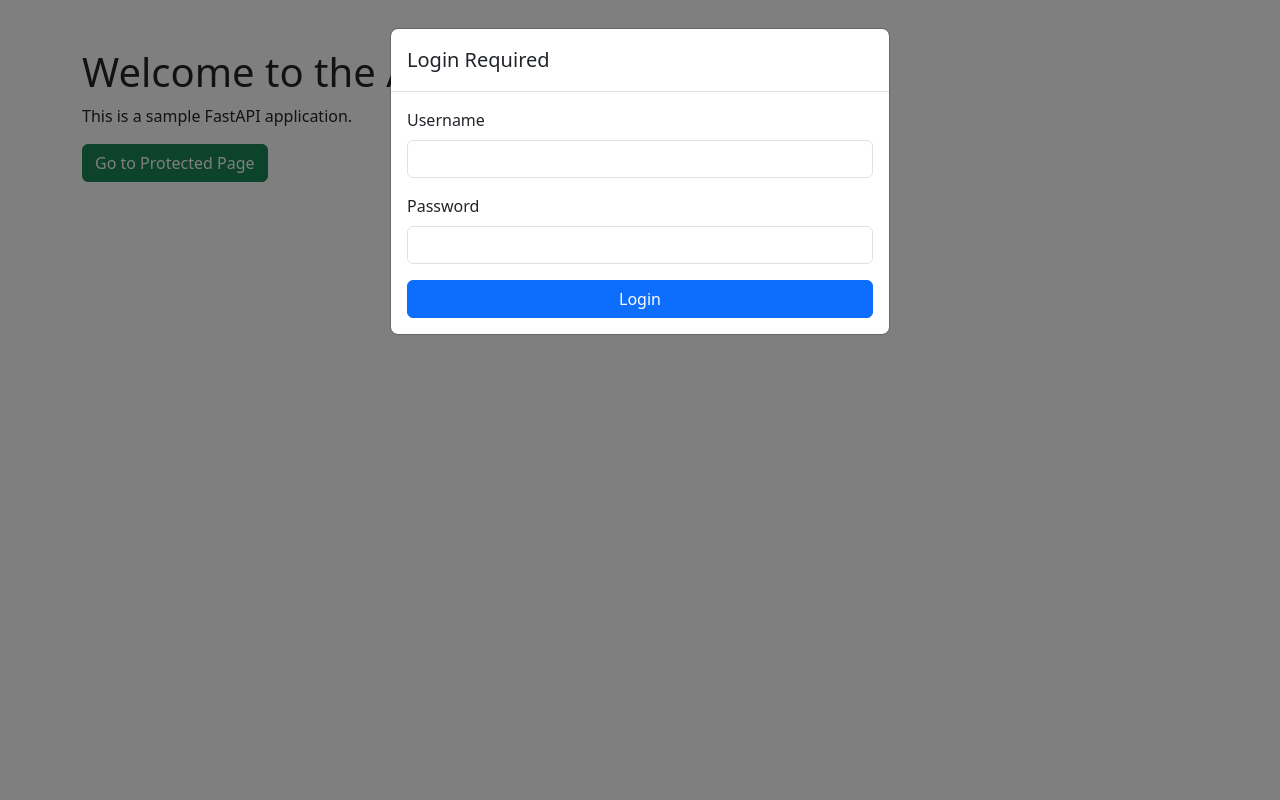
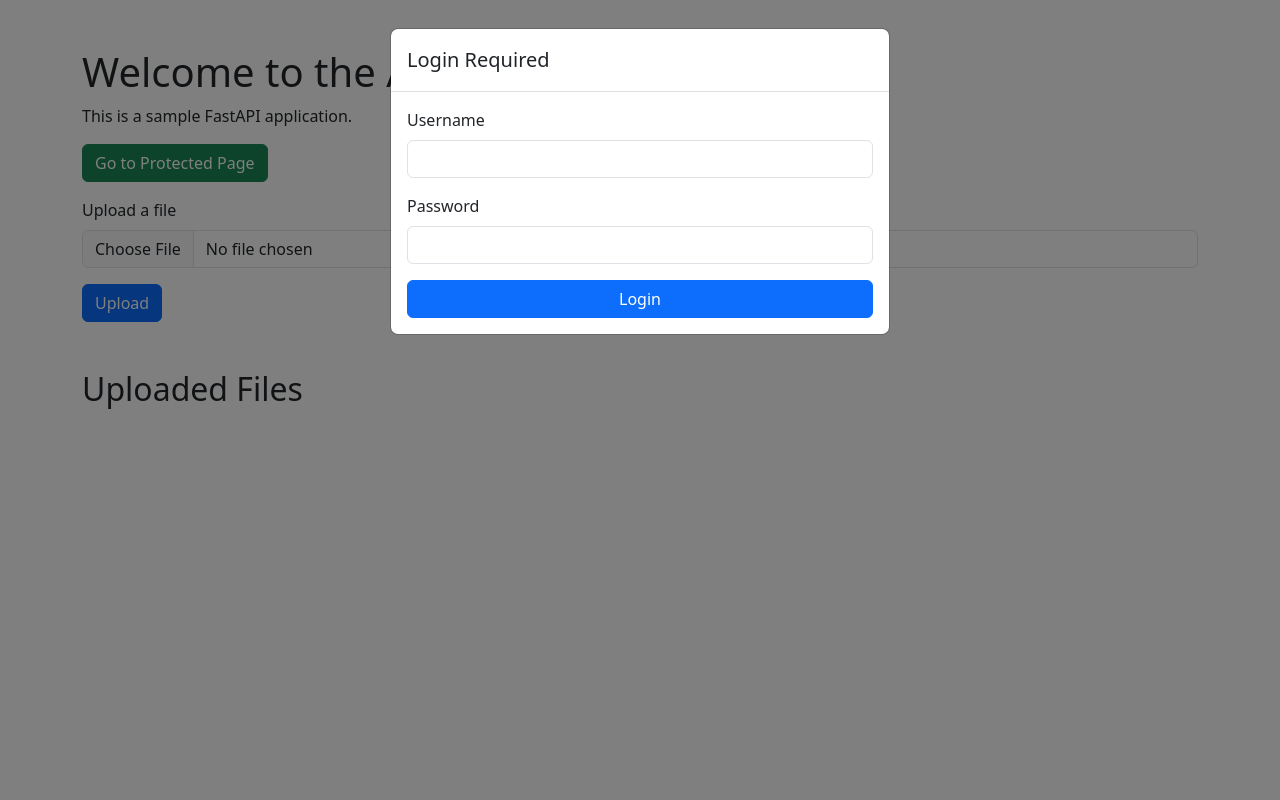
Before and after one commit to liimanarina/MarkoDemoFastAPI, a FastAPI app: page / in a window 1280 px wide. Run offline with FastAPI, Linux system fonts and the light colour scheme.

Commit message:
file upload

```diff
--- a/main.py
+++ b/main.py
@@ -1,9 +1,12 @@
-from fastapi import FastAPI, Request, Form, Response, status, Depends, HTTPException
+#Mostly copied from Msoft's FastAPI demo. Marko Niinimaki marko.n@chula.ac.th
+#Run: python3 -m uvicorn main:app
+from fastapi import FastAPI, Request, Form, Response, status, Depends, HTTPException, File, UploadFile
 from fastapi.responses import JSONResponse, HTMLResponse, RedirectResponse
 from fastapi.staticfiles import StaticFiles
 from fastapi.templating import Jinja2Templates
 from starlette.middleware.sessions import SessionMiddleware
 import uvicorn
+import os
 
 app = FastAPI()
 app.add_middleware(SessionMiddleware, secret_key="yes_its_secret")
@@ -53,5 +56,20 @@
 
     return templates.TemplateResponse('protected.html', {"request": request})
 
+@app.post("/upload")
+async def upload_file(file: UploadFile = File(...)):
+    """Handles file upload and saves it to the static directory."""
+    print("Starting file upload")
+    file_location = f"static/{file.filename}"
+    with open(file_location, "wb") as f:
+        f.write(file.file.read())
+    return {"success": True, "file_location": file_location}
+
+@app.get("/files")
+async def list_files(request: Request):
+    """Lists the files in the static directory."""
+    files = os.listdir("static")
+    return templates.TemplateResponse('index.html', {"request": request, "files": files})
+
 if __name__ == '__main__':
     uvicorn.run('main:app', host='0.0.0.0', port=8000)
--- a/templates/index.html
+++ b/templates/index.html
@@ -41,6 +41,25 @@
 
     <button id="protectedBtn" class="btn btn-success">Go to Protected Page</button>
     <button id="logoutBtn" class="btn btn-danger" style="display:none;">Logout</button>
+
+    <!-- File Upload Form -->
+    <form id="uploadForm" class="mt-3" enctype="multipart/form-data">
+        <div class="mb-3">
+            <label for="fileInput" class="form-label">Upload a file</label>
+            <input type="file" class="form-control" id="fileInput" name="file" required>
+        </div>
+        <button type="submit" class="btn btn-primary">Upload</button>
+    </form>
+
+    <!-- Uploaded Files Section -->
+    <div class="mt-5">
+        <h2>Uploaded Files</h2>
+        <ul id="fileList">
+            {% for file in files %}
+                <li><a href="/static/{{ file }}" target="_blank">{{ file }}</a></li>
+            {% endfor %}
+        </ul>
+    </div>
 </div>
 
 <script>
@@ -90,6 +109,29 @@
         document.getElementById("protectedBtn").addEventListener("click", function () {
             window.location.href = "/protected";
         });
+
+        // Handle file upload
+        document.getElementById("uploadForm").addEventListener("submit", function (event) {
+            event.preventDefault();
+
+            var formData = new FormData();
+            var fileInput = document.getElementById("fileInput");
+            formData.append("file", fileInput.files[0]);
+
+            fetch("/upload", {
+                method: "POST",
+                body: formData
+            })
+            .then(response => response.json())
+            .then(data => {
+                if (data.success) {
+                    alert("File uploaded successfully!");
+                    location.reload(); // Reload the page to update the file list
+                } else {
+                    alert("File upload failed!");
+                }
+            });
+        });
     });
 </script>
 
```
